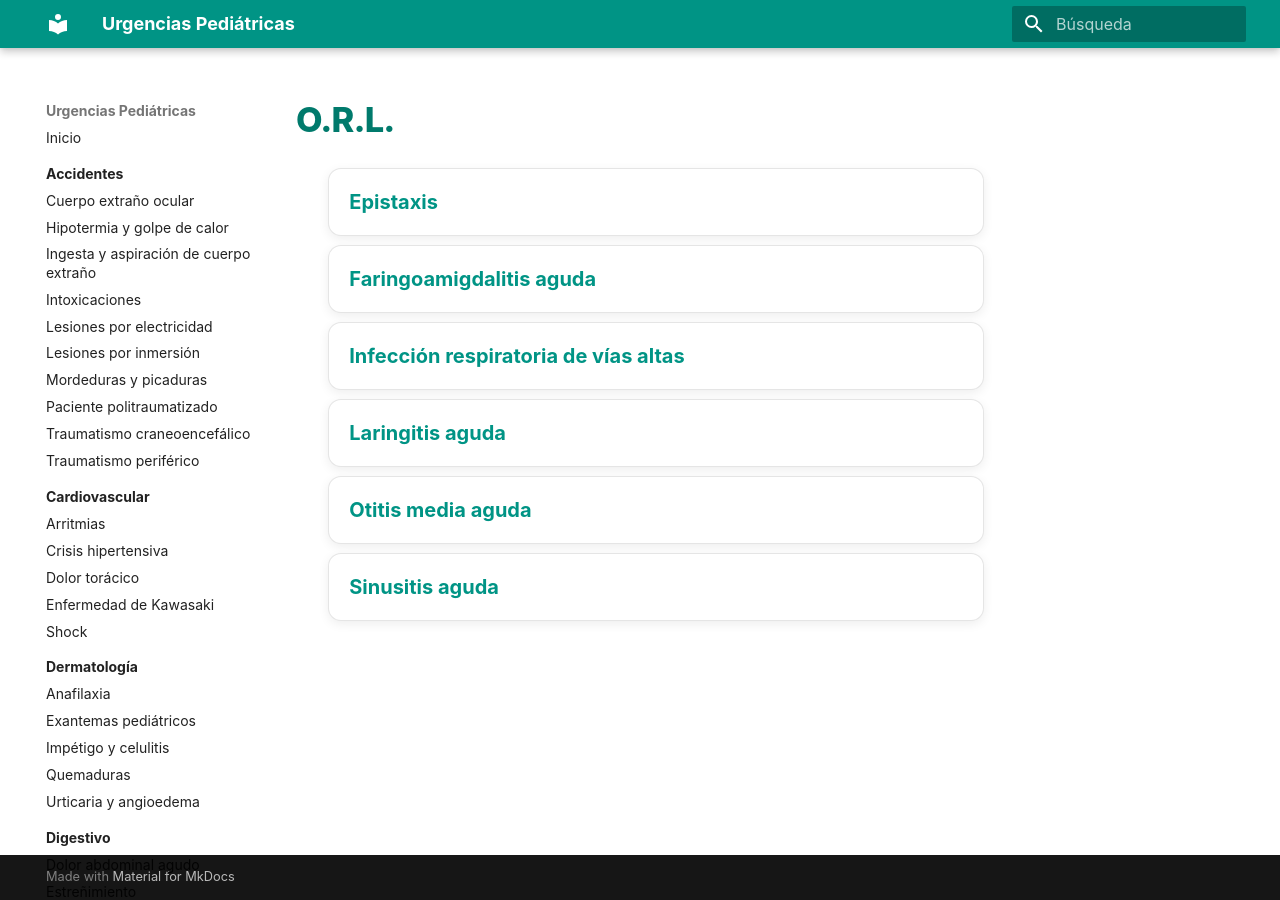
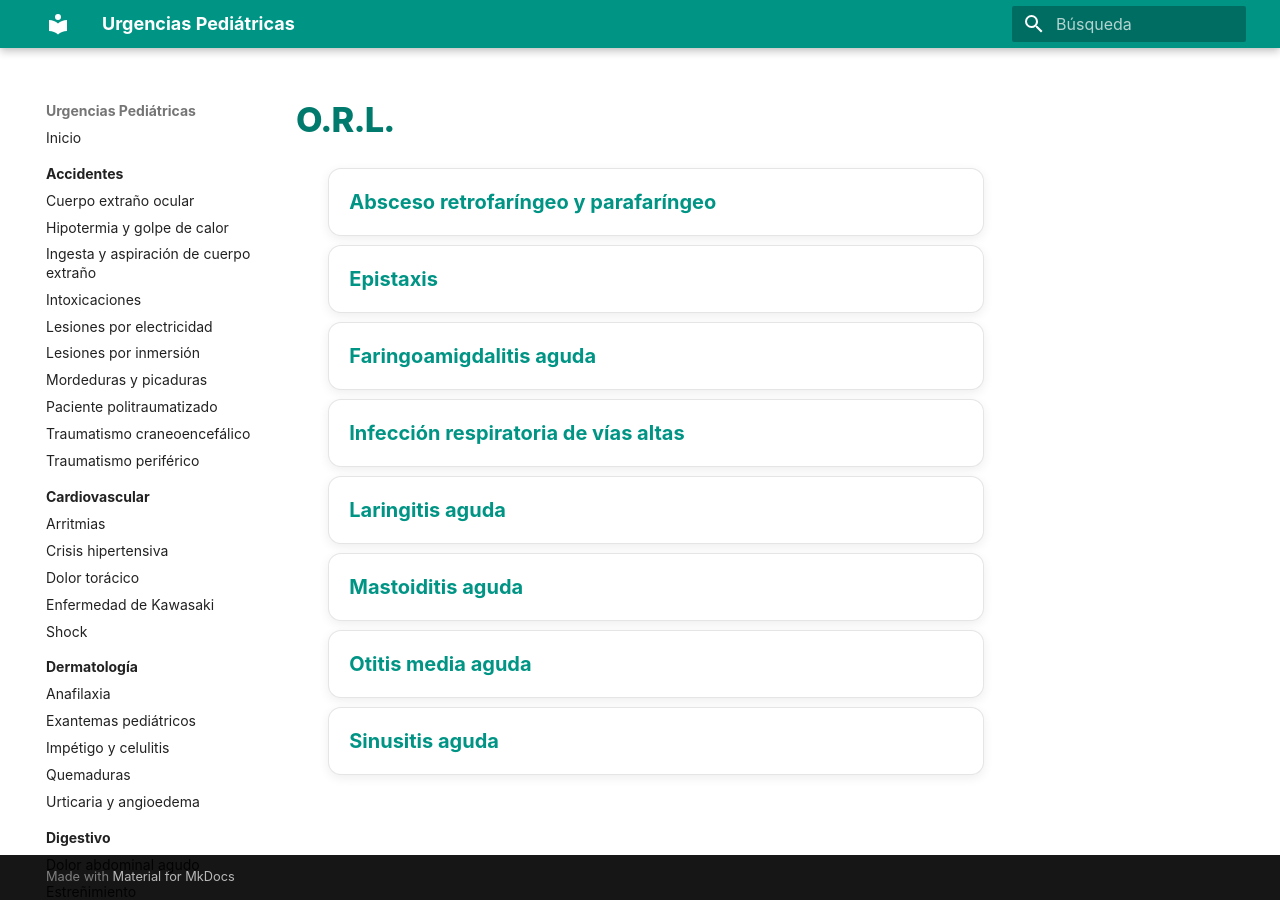
Before and after one commit to gonzaloares/urgencias-pediatricas, an MkDocs documentation site: the page built from docs/orl/index.md, in a window 1280 px wide. Built offline with MkDocs 1.6.1 and Material for MkDocs 9.7.7, drawn with Linux system fonts in a browser that asks for light colours.

Commit message:
Actualiza docs/orl/index.md

```diff
--- a/docs/orl/index.md
+++ b/docs/orl/index.md
@@ -2,10 +2,12 @@
 
 <div class="protocol-index" markdown="1">
 
+- [Absceso retrofaríngeo y parafaríngeo](absceso-retrofaringeo-parafaringeo.md)
 - [Epistaxis](epistaxis.md)
 - [Faringoamigdalitis aguda](../infeccioso/faringoamigdalitis-aguda.md)
 - [Infección respiratoria de vías altas](../respiratorio/infeccion-respiratoria-vias-altas.md)
 - [Laringitis aguda](../respiratorio/laringitis-aguda.md)
+- [Mastoiditis aguda](mastoiditis.md)
 - [Otitis media aguda](../infeccioso/otitis-media-aguda.md)
 - [Sinusitis aguda](sinusitis-aguda.md)
 
```
